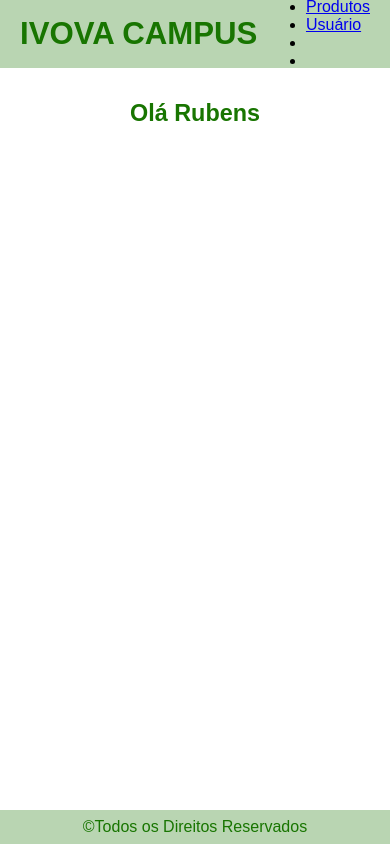
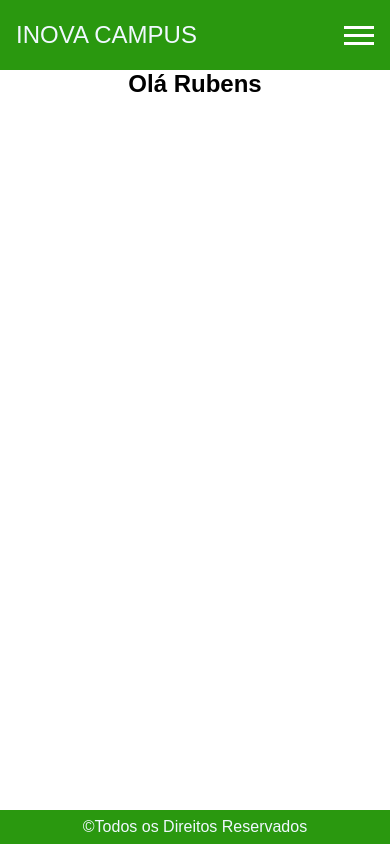
Before and after one commit to IzabelleAlves/Inova-Campus, a PHP site: page / in a window 390 px wide. Run offline with PHP 8.4, Linux system fonts and the light colour scheme.

Commit message:
Menu moblile

```diff
--- /dev/null
+++ b/assets/js/script.js
@@ -0,0 +1,6 @@
+const hamburger = document.querySelector(".hamburger")
+const nav = document.querySelector(".nav")
+
+hamburger.addEventListener("click", () => {
+    nav.classList.toggle("active")
+})
--- a/assets/styles/style.css
+++ b/assets/styles/style.css
@@ -5,13 +5,13 @@
     --color-red: #ff4d4d;
     --color-dark-red: #cc0000;
     --color-blue-upload: #007bff;
+    --color-white: #fff;
     --color-gray: #f0f8ff;
 }
 
 * {
     margin: 0;
     padding: 0;
-    box-sizing: border-box;
 }
 
 body {
@@ -23,30 +23,78 @@ body {
     flex-direction: column;
 }
 
-header {
-    height: 8dvh;
-    padding: 0 1.25rem;
+a {
+    text-decoration: none;
+}
+
+.header {
+    padding-inline: 16px;
+    background-color: var(--color-green);
+}
+
+.nav {
+    max-width: 1280px;
+    height: 70px;
+    margin-inline: auto;
+
     display: flex;
     justify-content: space-between;
     align-items: center;
-    background-color: var(--color-light-green);
 }
 
-header h1 {
+.logo {
+    font-size: 24px;
+    text-transform: uppercase;
+    color: var(--color-gray);
+}
+
+.nav-list {
+    display: flex;
+    gap: 32px;
+    list-style: none;
+}
+
+.nav-list a {
+    font-size: 18px;
+    color: var(--color-gray);
+    padding-block: 16px;
+}
+
+.hamburger {
+    display: none;
+    border: none;
+    background-color: transparent;
+    border-top: 3px solid var(--color-white);
+    cursor: pointer;
+}
+
+.hamburger::before,
+.hamburger::after {
+    content: "";
+    display: block;
+    width: 30px;
+    height: 3px;
+    background-color: var(--color-white);
+    margin-top: 5px;
+    position: relative;
+    transition: 0.3s;
+}
+
+/* header h1 {
     text-align: center;
     font-weight: bold;
     text-transform: uppercase;
     font-size: clamp(1.6rem, 8vw, 2rem);
-}
+} */
 
-h2 {
+/* h2 {
     margin: 2rem;
     font-size: clamp(1.2rem, 6vw, 1.5rem);
 }
 
 h1, h2 {
     color: var(--color-dark-green);
-}
+} */
 
 main {
     flex: 1;
@@ -111,20 +159,20 @@ input[type="radio"] + .radio-style::after {
 }
 
 fieldset {
+    padding: 10px 0;
     display: flex;
     justify-content: space-around;
     border: none;
 }
 
 .enviar {
-    width: 50%;
+    width: 100%;
     height: 1.8rem;
-    margin: 0 auto;
     font-size: 1rem;
     border: none;
     border-radius: 1.8rem;
     cursor: pointer;
-    color: white;
+    color: var(--color-white);
     background-color: var(--color-green);
 }
 
@@ -137,10 +185,76 @@ footer {
     display: flex;
     justify-content: center;
     align-items: center;
-    background-color: var(--color-light-green);
+    background-color: var(--color-green);
 }
 
 footer p {
     text-align: center;
-    color: var(--color-dark-green);
+    color: var(--color-gray);
 }
+
+@media (max-width: 768px) {
+    .hamburger {
+        display: block;
+        z-index: 1;
+    }
+
+    .nav-list {
+        position: fixed;
+        top: 0;
+        left: 0;
+        width: 100vw;
+        height: 100vh;
+        background-color: var(--color-green);
+        clip-path: circle(100px at 90% -15%);
+        transition: 1s ease-out;
+
+        flex-direction: column;
+        justify-content: space-around;
+        align-items: center;
+        gap: 0;
+        pointer-events: none;
+    }
+
+    .nav-list a {
+        font-size: 24px;
+        opacity: 0;
+    }
+
+    .nav-list li:nth-child(1) a {
+        transition: 0.5s 0.2s;
+    }
+
+    .nav-list li:nth-child(2) a {
+        transition: 0.5s 0.4s;
+    }
+
+    .nav-list li:nth-child(3) a {
+        transition: 0.5s 0.6s;
+    }
+
+    .nav.active .nav-list {
+        clip-path: circle(1500px at 90% -15%);
+        pointer-events: all;
+    }
+
+    .nav.active .nav-list a {
+        opacity: 1;
+    }
+
+    .nav.active .hamburger {
+        position: fixed;
+        top: 26px;
+        right: 16px;
+        border-top-color: transparent;
+    }
+
+    .nav.active .hamburger::before {
+        transform: rotate(135deg);
+    }
+
+    .nav.active .hamburger::after {
+        transform: rotate(-135deg);
+        top: -7px;
+    }
+}
--- a/src/layout/layout.php
+++ b/src/layout/layout.php
@@ -5,14 +5,15 @@
     <meta name="viewport" content="width=device-width, initial-scale=1.0">
     <link rel="stylesheet" href="./assets/styles/style.css">
     <link rel="stylesheet" href="./assets/styles/products.css">
-    <link rel="stylesheet" href="./assets/styles/form.css">
+    <script defer src="./assets/js/script.js"></script>
     <title>Inova Campus</title>
 </head>
 <body>
-    <header>
-        <h1>Ivova Campus</h1>
-        <nav>
-            <ul>
+    <header class="header">
+        <nav class="nav">
+            <a href="/" class="logo">Inova Campus</a>
+            <button class="hamburger"></button>
+            <ul class="nav-list" >
                 <li><a href="index.php?action=product-create">Produtos</a></li>
                 <li><a href="index.php?action=user-create">Usuário</a></li>
                 <li><a href="index.php?action="></a></li>
```
Also changed, not shown: assets/js/user/create.js (+18 -18 lines).
